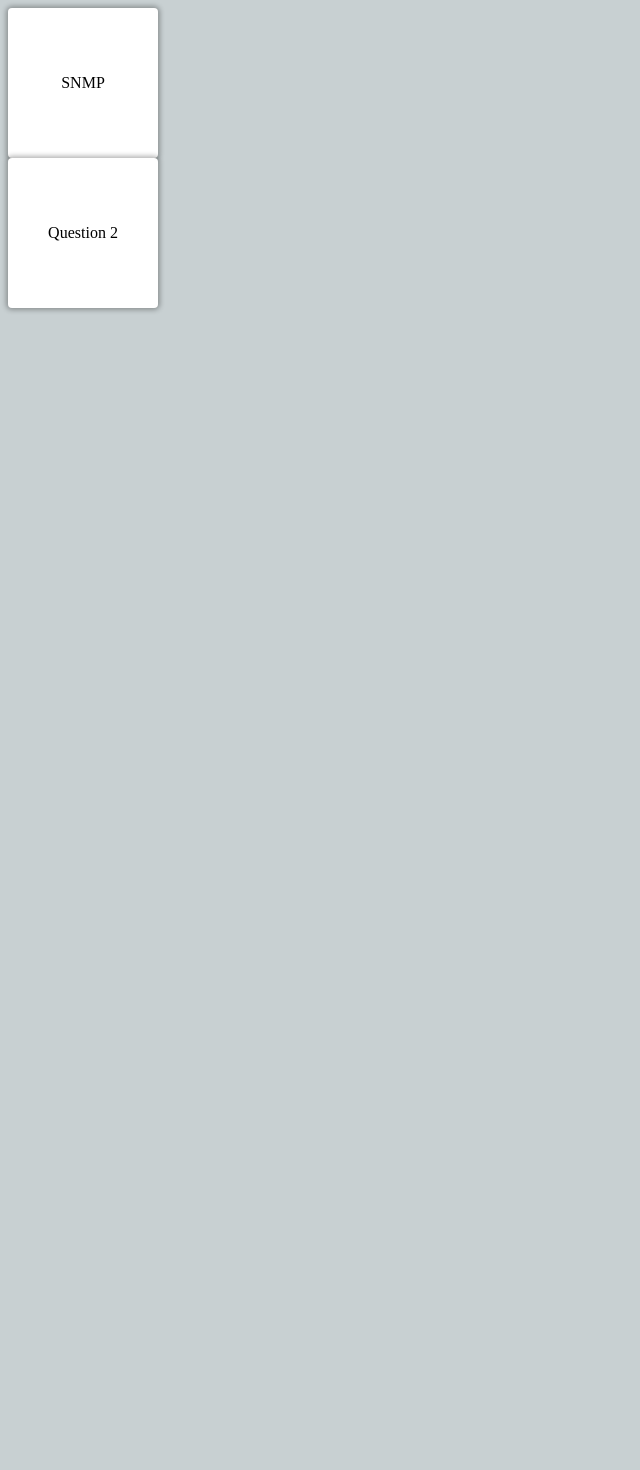
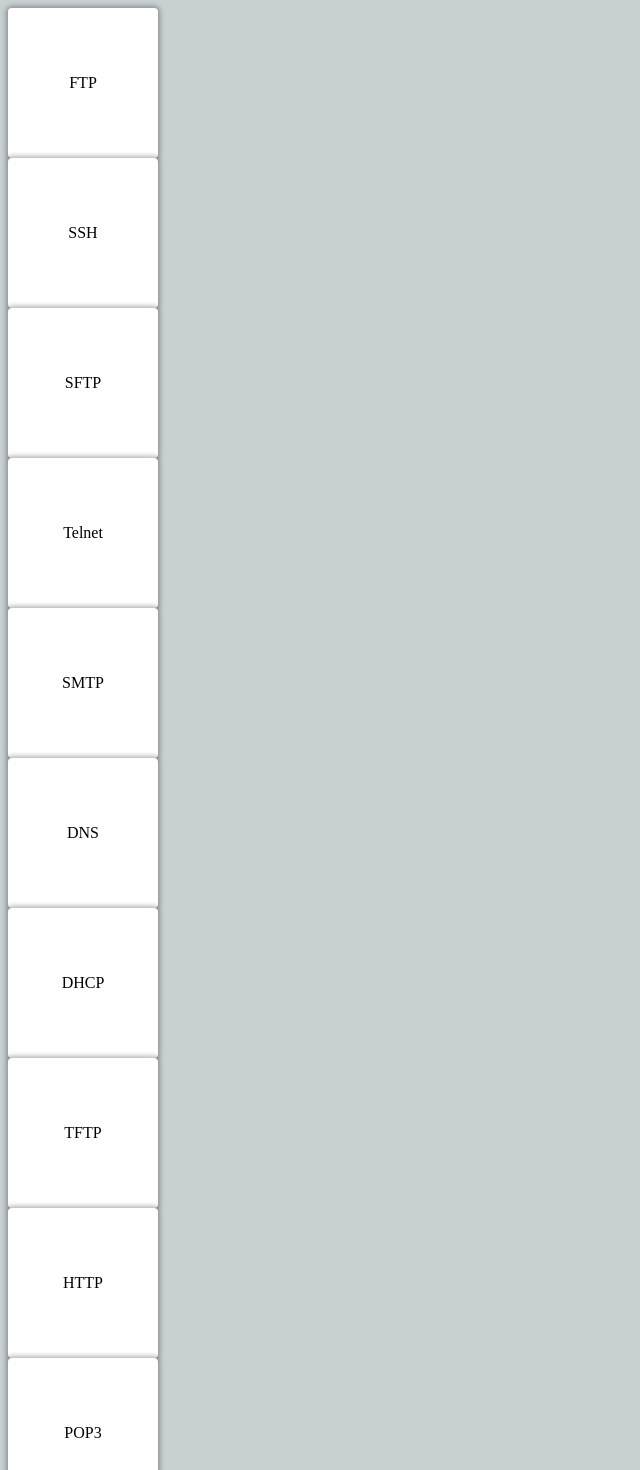
Before and after one commit to ndrdul/port-flashcards, a React (Create React App) app: page / in a window 1280 px wide. Shown: the top 1470 px of the page, without its empty margins (0-640 px from the left). Before the commit the page ends 800 px from the top, so only its background shows below. Built offline with nearby package versions, Linux system fonts and the light colour scheme.

Commit message:
port data

```diff
--- a/src/App.js
+++ b/src/App.js
@@ -11,16 +11,140 @@ const App = () => {
 const SAMPLE_FLASHCARDS = [
   {
     id: 1,
-    question: "SNMP",
-    answer: 'Port 161',
-    options: ["2", "3", "4", "5"],
+    question: "FTP",
+    answer: "Port 20 and 21",
   },
   {
     id: 2,
-    question: "Question 2",
-    answer: "answer 2",
-    options: ["2", "3", "4", "5"],
+    question: "SSH",
+    answer: "Port 22",
   },
+  {
+    id: 3,
+    question: "SFTP",
+    answer: "Port 22",
+  },
+  {
+    id: 4,
+    question: "Telnet",
+    answer: "Port 23",
+  },
+  {
+    id: 5,
+    question: "SMTP",
+    answer: "Port 25",
+  },
+  {
+    id: 6,
+    question: "DNS",
+    answer: "Port 25",
+  },
+  {
+    id: 7,
+    question: "DHCP",
+    answer: "Port 67 and 68",
+  },
+  {
+    id: 8,
+    question: "TFTP",
+    answer: "Port 69",
+  },
+  {
+    id: 9,
+    question: "HTTP",
+    answer: "Port 80",
+  },
+  {
+    id: 10,
+    question: "POP3",
+    answer: "Port 110",
+  },
+  {
+    id: 11,
+    question: "NTP",
+    answer: "Port 123",
+  },
+  {
+    id: 12,
+    question: "NetBIOS",
+    answer: "Port 139",
+  },
+  {
+    id: 13,
+    question: "IMAP",
+    answer: "Port 143",
+  },
+  {
+    id: 14,
+    question: "SNMP",
+    answer: "Port 161 and 162",
+  },
+  {
+    id: 15,
+    question: "LDAP",
+    answer: "Port 389",
+  },
+  {
+    id: 16,
+    question: "HTTPS",
+    answer: "Port 443",
+  },
+  {
+    id: 17,
+    question: "SMB",
+    answer: "Port 445",
+  },
+  {
+    id: 18,
+    question: "Syslog",
+    answer: "Port 514",
+  },
+  {
+    id: 19,
+    question: "SMTP TLS",
+    answer: "Port 587",
+  },
+  {
+    id: 20,
+    question: "LDAPS",
+    answer: "Port 636",
+  },
+  {
+    id: 21,
+    question: "IMAP SSL",
+    answer: "Port 993",
+  },
+  {
+    id: 22,
+    question: "POP3 SSL",
+    answer: "Port 995",
+  },
+  {
+    id: 23,
+    question: "SQL",
+    answer: "Port 1433",
+  },
+  {
+    id: 24,
+    question: "SQLnet",
+    answer: "Port 1521",
+  },
+  {
+    id: 25,
+    question: "MySQL",
+    answer: "Port 3306",
+  },
+  {
+    id: 26,
+    question: "RDP",
+    answer: "Port 3389",
+  },
+  {
+    id: 27,
+    question: "SIP",
+    answer: "Port 5060 and 5061",
+  },
+
 ];
 
 export default App;
```
